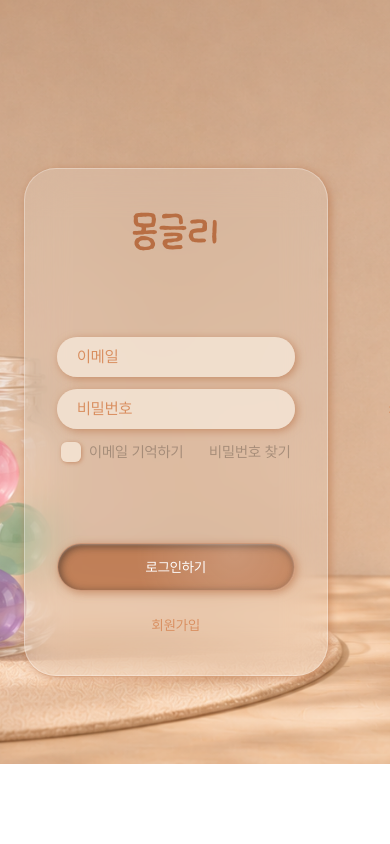
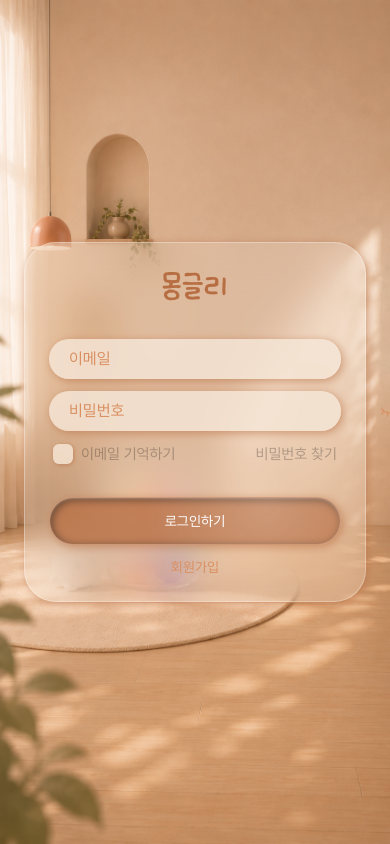
Before and after one commit to jhj04/Mongly, a Next.js app: page / in a window 390 px wide. Built offline with nearby package versions, Linux system fonts and the light colour scheme.

Commit message:
FIX : 모바일 로그인 화면 반응형

```diff
--- a/src/app/layout.tsx
+++ b/src/app/layout.tsx
@@ -29,7 +29,7 @@ export default function RootLayout({
   return (
     <html
       lang="ko"
-      className={`${pretendard.variable} ${parkDahyeon.variable} h-full antialiased`}
+      className={`${pretendard.variable} ${parkDahyeon.variable} h-full overflow-hidden antialiased`}
     >
       <AppShell>{children}</AppShell>
     </html>
--- a/src/app/page.tsx
+++ b/src/app/page.tsx
@@ -76,9 +76,9 @@ export default function OnboardingPage() {
   };
 
   return (
-    <main className="flex flex-1 flex-col items-end justify-center pl-6 pr-[16%]">
+    <main className="flex flex-1 flex-col items-center justify-center px-6 sm:items-end sm:pl-6 sm:pr-[16%]">
       <div
-        className="w-full max-w-md flex flex-col items-center gap-20 px-8 py-10 rounded-[2rem]"
+        className="w-full max-w-md flex flex-col items-center gap-8 px-6 py-6 rounded-[2rem] sm:gap-20 sm:px-8 sm:py-10"
         style={{
           background: "rgba(255, 255, 255, 0.15)",
           backdropFilter: "blur(20px)",
@@ -86,7 +86,7 @@ export default function OnboardingPage() {
           border: "1px solid rgba(255, 255, 255, 0.3)",
         }}
       >
-        <h1 className="font-point text-5xl text-primary-800">
+        <h1 className="font-point text-4xl text-primary-800 sm:text-5xl">
           {mode === "login" ? "몽글리" : "회원가입"}
         </h1>
 
@@ -125,7 +125,7 @@ export default function OnboardingPage() {
           )}
         </div>
 
-        <div className="w-full flex flex-col items-center gap-6">
+        <div className="w-full flex flex-col items-center gap-3 sm:gap-6">
           {mode === "login" ? (
             <>
               <Button
--- a/src/components/common/AppShell.tsx
+++ b/src/components/common/AppShell.tsx
@@ -12,19 +12,15 @@ export default function AppShell({ children }: { children: React.ReactNode }) {
 
   return (
     <body
-      className={`h-dvh flex flex-col bg-cover bg-no-repeat sm:bg-fixed ${
+      className={`h-dvh overflow-hidden flex flex-col bg-cover bg-no-repeat sm:bg-fixed ${
         isOnboarding
-          ? "bg-[url('/images/login_screen.png')]"
+          ? "bg-[url('/images/login_mobile_screen.png')] sm:bg-[url('/images/login_screen.png')]"
           : isStudy || isFriends
           ? "bg-[url('/images/study_mobile_screen.png')] sm:bg-[url('/images/study_screen.png')]"
           : "bg-[url('/images/home_mobile_screen.png')] sm:bg-[url('/images/home_screen.png')]"
       }`}
       style={{
-        backgroundPosition: isOnboarding
-          ? "center calc(50% - 5rem)"
-          : isStudy || isFriends
-          ? "center calc(50%)"
-          : "center calc(50%)",
+        backgroundPosition: "center calc(50%)",
       }}
     >
       <SnackbarProvider>
```
